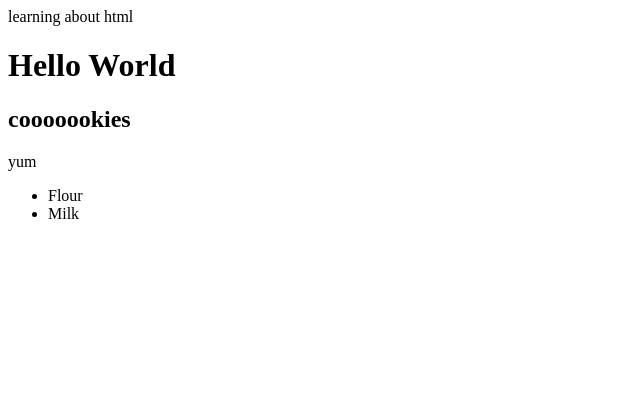
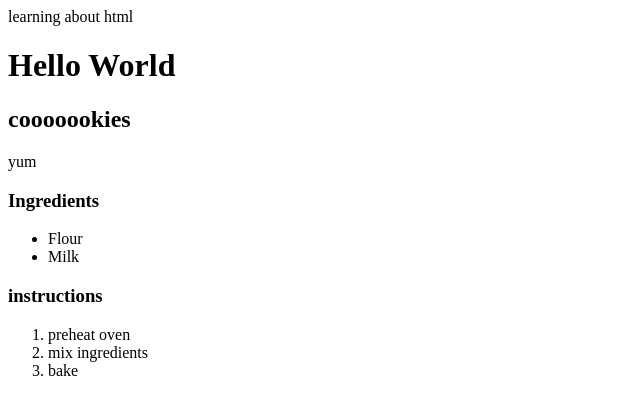
Before and after one commit to annaoverby/whatever-1, a plain HTML site: page index.html in a window 1280 px wide. Shown: the whole page, without its empty margins (0-640 px from the left). Drawn offline with Linux system fonts and the light colour scheme.

Commit message:
Update index.html

```diff
--- a/index.html
+++ b/index.html
@@ -12,12 +12,19 @@
     <h2>cooooookies</h2>
 
     <p> yum </p>
-
+    <h3> Ingredients</h3>
     <ul>
       <li>Flour</li>
       <li>Milk</li>
 
     </ul>
+
+    <h3>instructions</h3>
+    <ol>
+      <li>preheat oven</li>
+      <li>mix ingredients</li>
+      <li>bake</li>
+    </ol>
   </section>
   </body>
 
```
